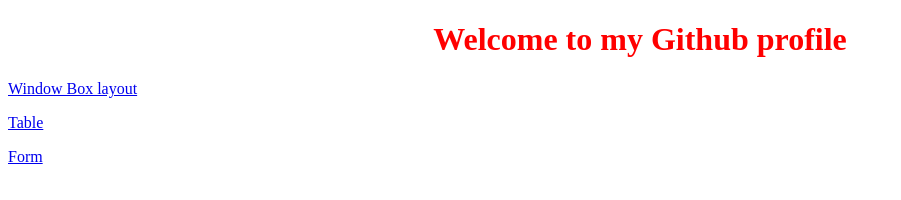
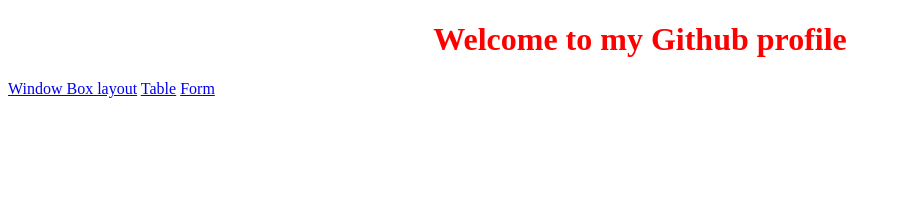
Before and after one commit to withrohit/withrohit.github.io, a plain HTML site: page index.html in a window 1280 px wide. Shown: the whole page, without its empty margins (0-901 px from the left). Drawn offline with Linux system fonts and the light colour scheme.

Commit message:
Update index.html

```diff
--- a/index.html
+++ b/index.html
@@ -12,9 +12,7 @@
 <body>
     <h1 align="center">Welcome to my Github profile</h1>
     <a href="window.html">Window Box layout</a>
-    <p> <a href="/html"> Table </a> </p>
-    <p> <a href="/form.html"> Form </a> </p>
-    <p> <a href="/">  </a> </p>
-    <p> <a href="/">  </a> </p>
+    <a href="/html">Table</a>
+    <a href="/form.html">Form</a>
     </body>
 </html>
```
